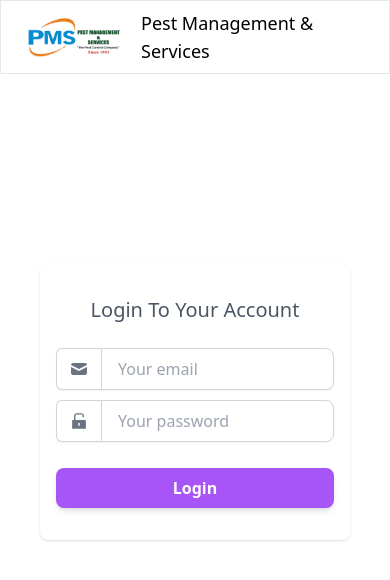
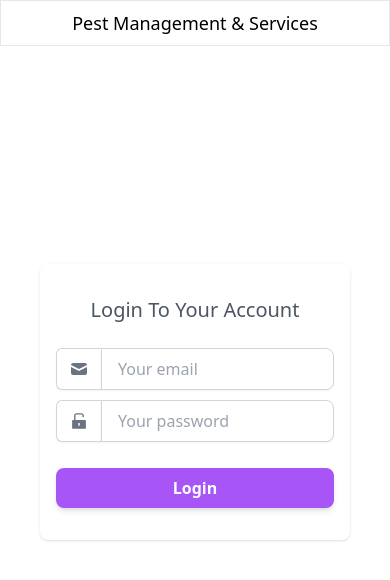
Before and after one commit to mayurkanade44/PMS-Contract, a React (Vite) app in the folder client/: page / in a window 390 px wide. Shown: the top 580 px of the page. Built offline with nearby package versions, Linux system fonts and the light colour scheme.

Commit message:
mobile navbar & client report fix

```diff
--- a/client/src/components/Navbar.jsx
+++ b/client/src/components/Navbar.jsx
@@ -41,6 +41,7 @@ const Navbar = () => {
     try {
       await logout().unwrap();
       toast.success("Logout successfully");
+      setShow(!show);
       dispatch(removeCredentials());
       navigate("/");
     } catch (error) {
@@ -51,24 +52,24 @@ const Navbar = () => {
 
   return (
     <div className="bg-gray-200 h-full w-full mb-16 lg:mb-2">
-      <nav className="bg-white shadow xl:block hidden">
-        <div className="mx-auto container px-1 py-2 xl:py-0">
+      <nav className="bg-white shadow lg:block hidden">
+        <div className="mx-auto container lg:pl-10 xl:px-0  py-2 lg:py-0">
           <div
             className={`flex items-center ${
               user ? "justify-between" : "justify-center"
             } `}
           >
             <div className="flex w-full sm:w-auto items-center sm:items-stretch justify-end sm:justify-center">
-              {/* <div className="flex items-center py-3">
+              <div className="flex items-center py-3">
                 <img src={logo} className="w-24" alt="logo" />
                 <h2 className="hidden sm:block text-xl text-gray-700 font-bold leading-normal pl-3">
                   Pest Management & Services
                 </h2>
-                </div> */}
+              </div>
             </div>
             {user && (
               <div className="flex mr-8">
-                <div className="hidden xl:flex mr-10">
+                <div className="hidden lg:flex lg:mr-5 xl:mr-10">
                   {navData.map((nav) => (
                     <Link
                       key={nav.name}
@@ -89,7 +90,7 @@ const Navbar = () => {
                     </Link>
                   )}
                 </div>
-                <div className="hidden xl:flex items-center">
+                <div className="hidden lg:flex items-center">
                   <div className="relative">
                     <div
                       className="flex items-center relative"
@@ -121,16 +122,9 @@ const Navbar = () => {
         </div>
       </nav>
       <nav>
-        <div className="py-2 px-6 w-full border flex xl:hidden justify-between items-center bg-white fixed top-0 z-40">
-          <div className="flex items-center">
+        {user ? (
+          <div className="py-2 px-6 w-full border flex lg:hidden justify-between items-center bg-white fixed top-0 z-40">
             <img src={logo} className="w-24" alt="logo" />
-            {!user && (
-              <span className="ml-5 text-lg font-medium">
-                Pest Management & Services
-              </span>
-            )}
-          </div>
-          {user && (
             <div className="flex items-center">
               <div className="relative mr-4 text-blue-500 font-semibold">
                 {user.name}
@@ -143,8 +137,12 @@ const Navbar = () => {
                 {!show && <AiOutlineMenuUnfold className="w-6 h-6" />}
               </div>
             </div>
+          </div>
+        ) : (
+          <span className="py-2 font-medium text-lg px-6 w-full border flex lg:hidden justify-center items-center bg-white fixed top-0 z-40">
+            Pest Management & Services
+          </span>
         )}
-        </div>
         {/*Mobile responsive sidebar*/}
         <div
           className={
@@ -179,7 +177,11 @@ const Navbar = () => {
                   <ul>
                     {navData.map((nav) => (
                       <li key={nav.name} className="text-gray-800 pt-5">
-                        <Link to={nav.link} className="flex items-center">
+                        <Link
+                          to={nav.link}
+                          onClick={() => setShow(!show)}
+                          className="flex items-center"
+                        >
                           {nav.icon}
                           <span className="ml-3">{nav.name}</span>
                         </Link>
@@ -193,7 +195,6 @@ const Navbar = () => {
                         </Link>
                       </li>
                     )}
-                    <Link to="/admin" className="cursor-pointer">
                     <li className="text-gray-800 pt-4">
                       <button
                         onClick={handleLogout}
@@ -204,7 +205,6 @@ const Navbar = () => {
                         Logout
                       </button>
                     </li>
-                    </Link>
                   </ul>
                 </div>
               </div>
--- a/client/src/pages/ClientReport.jsx
+++ b/client/src/pages/ClientReport.jsx
@@ -3,6 +3,7 @@ import { useGetClientReportQuery } from "../redux/reportSlice";
 import { useNavigate, useParams } from "react-router-dom";
 import { Button, Loading } from "../components";
 import { useSelector } from "react-redux";
+import logo from "../assets/logo1.png";
 
 const ClientReport = () => {
   const { id } = useParams();
@@ -29,8 +30,11 @@ const ClientReport = () => {
           <h2 className="text-red-500 font-medium">No Service Data Found</h2>
         )
       )}
+      <div className="flex justify-center my-5">
+        <img src={logo} className="w-64 h-28" />
+      </div>
       {show ? (
-        <div className="flex justify-center items-center mt-20">
+        <div className="flex justify-center items-center">
           <Button
             label="Show My Service Report"
             width="w-52"
@@ -43,10 +47,10 @@ const ClientReport = () => {
         <>
           {report && (
             <div>
-              <h1 className="text-xl font-semibold text-center">
+              <h1 className="lg:text-2xl font-bold text-center">
                 Contract Number : {report[0].contractNo}
               </h1>
-              <h1 className="text-xl font-semibold text-center">
+              <h1 className="lg:text-2xl font-bold text-center">
                 Service Name : {report[0].serviceName}
               </h1>
               <div className="overflow-y-auto my-4">
```
Also changed, not shown: client/src/assets/logo.jpg (deleted), client/src/assets/logo1.png (added). Lines whose indentation alone changed are shown as unchanged.
